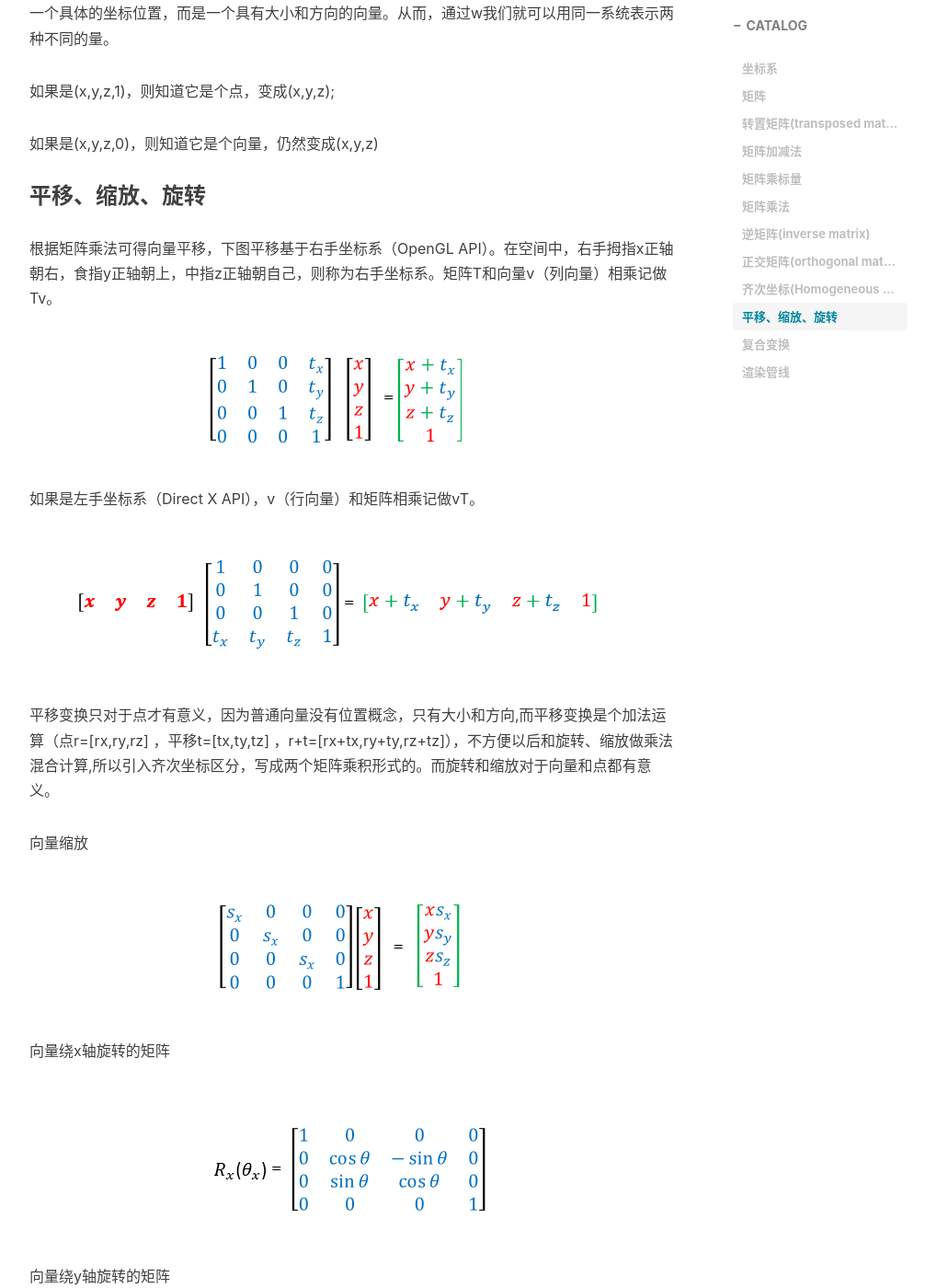
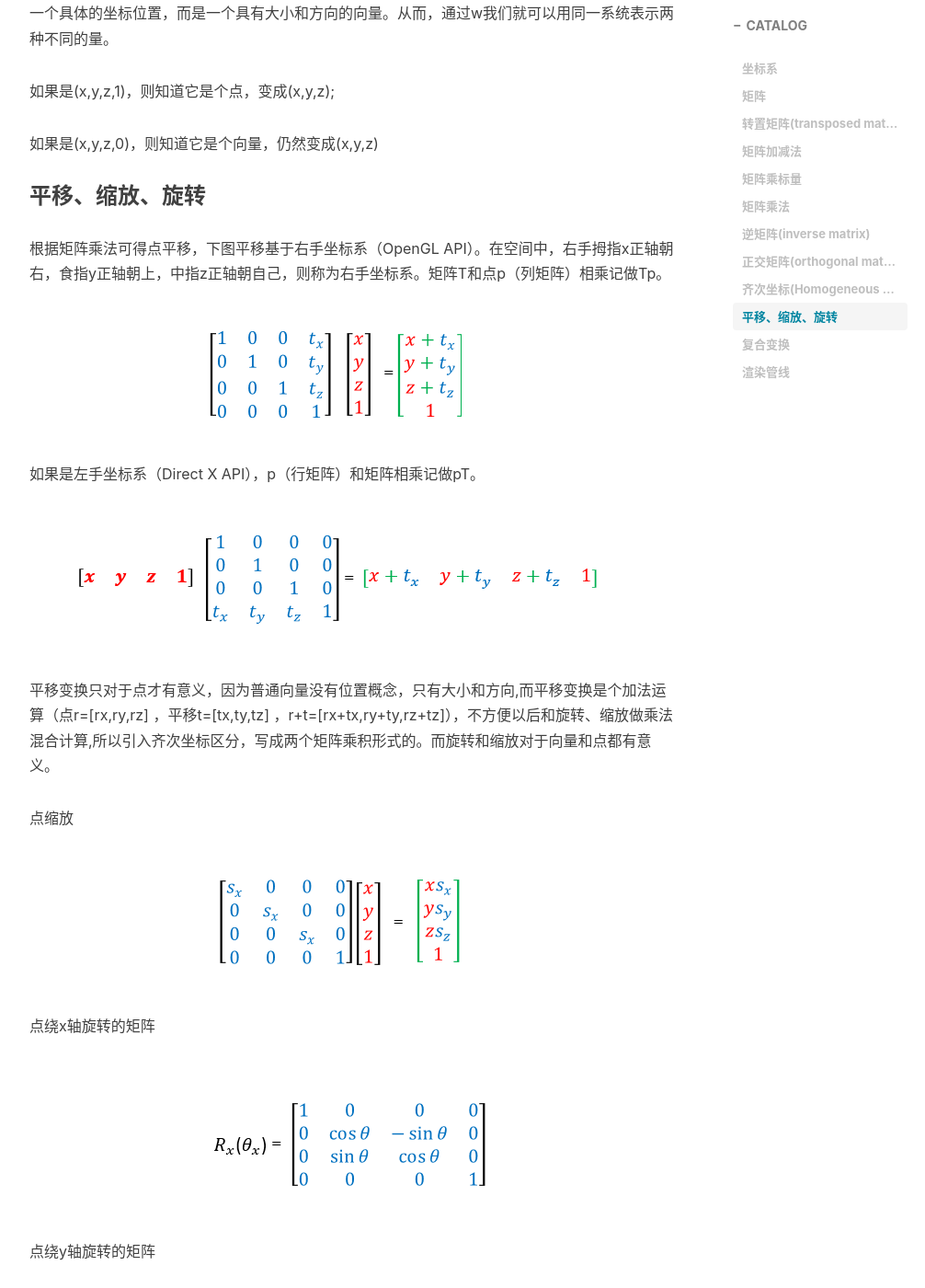
Before and after one commit to chenanbao/chenanbao.github.io, a Jekyll site: the page built from _posts/2018-10-29-矩阵变换.md, in a window 1280 px wide and 1400 px high, scrolled down 7292 px. Shown: the whole window at 92% size, without its empty margins (233-1239 px from the left). Built offline with Jekyll 4.4.1, drawn with Linux system fonts in a browser that asks for light colours; nearby versions of some CDN libraries; comment, search, counter and statistics services are not loaded; some of the changed text lies outside the part shown.

Commit message:
描述错误修正

```diff
--- a/_posts/2018-10-29-矩阵变换.md
+++ b/_posts/2018-10-29-矩阵变换.md
@@ -28,7 +28,7 @@
  右手法则：大拇指z正轴朝向自己，为旋转轴正朝向，另外四个手指逆时针弯曲的方向为旋转正方向。
 
 
-**世界坐标系**（Unity左手坐标系）：又称全局坐标系或者宇宙坐标系，整个游戏世界中transform.position可以获得物体世界坐标。
+**世界坐标系**（Unity左手坐标系）：又称全局坐标系或者宇宙坐标系，整个游戏世界中，物体没有父节点transform.position可以获得物体世界坐标。
 
 **物体坐标系**（Unity左手坐标系）：每个物体都有自己特定的坐标系
 
@@ -140,33 +140,33 @@ b.向量用于表示力和速度等具有方向和大小的量， 通常用具
 
 ### 平移、缩放、旋转
 
-  根据矩阵乘法可得向量平移，下图平移基于右手坐标系（OpenGL API）。在空间中，右手拇指x正轴朝右，食指y正轴朝上，中指z正轴朝自己，则称为右手坐标系。矩阵T和向量v（列向量）相乘记做Tv。
+  根据矩阵乘法可得点平移，下图平移基于右手坐标系（OpenGL API）。在空间中，右手拇指x正轴朝右，食指y正轴朝上，中指z正轴朝自己，则称为右手坐标系。矩阵T和点p（列矩阵）相乘记做Tp。
 
   ![image](/img/pos_84.png)
 
-  如果是左手坐标系（Direct X API），v（行向量）和矩阵相乘记做vT。
+  如果是左手坐标系（Direct X API），p（行矩阵）和矩阵相乘记做pT。
 
   ![image](/img/pos_90.png)
 
   平移变换只对于点才有意义，因为普通向量没有位置概念，只有大小和方向,而平移变换是个加法运算（点r=[rx,ry,rz] ，平移t=[tx,ty,tz]  ，r+t=[rx+tx,ry+ty,rz+tz]），不方便以后和旋转、缩放做乘法混合计算,所以引入齐次坐标区分，写成两个矩阵乘积形式的。而旋转和缩放对于向量和点都有意义。
 
-  向量缩放
+  点缩放
 
   ![image](/img/pos_85.png)
 
-  向量绕x轴旋转的矩阵
+  点绕x轴旋转的矩阵
 
   ![image](/img/pos_86.png)
 
-  向量绕y轴旋转的矩阵
+  点绕y轴旋转的矩阵
 
   ![image](/img/pos_87.png)
 
-  向量绕z轴旋转的矩阵，基于右手坐标系，本人推导时混乱了方向，浪费不少时间~~~
+  点绕z轴旋转的矩阵，基于右手坐标系，本人推导时混乱了方向，浪费不少时间~~~
 
   ![image](/img/pos_88.png)
 
-  红向量p逆时针旋转到向量p'，可推导上图公式
+  红点p逆时针旋转到绿点p'，可推导上图公式
 
   ![image](/img/pos_89.png)
 
```
